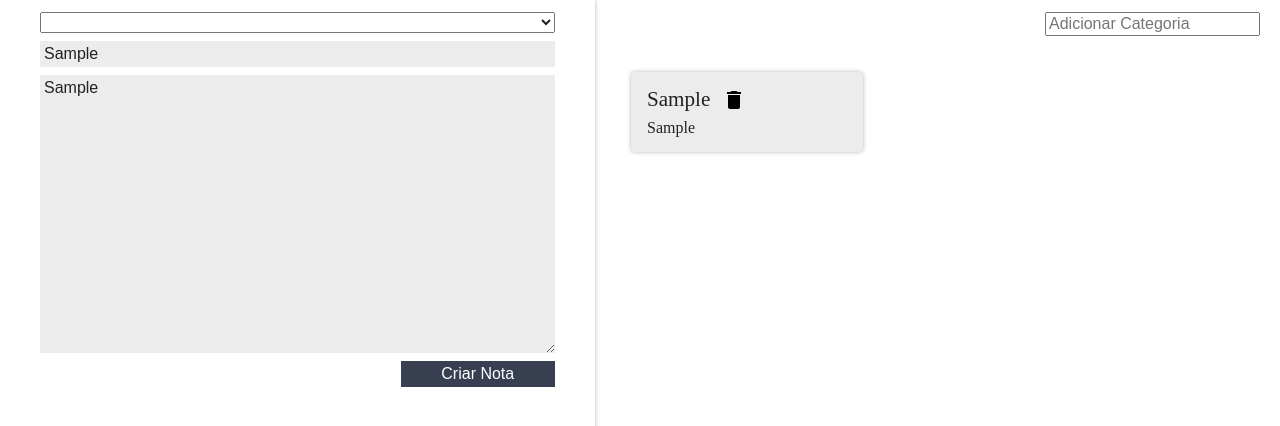
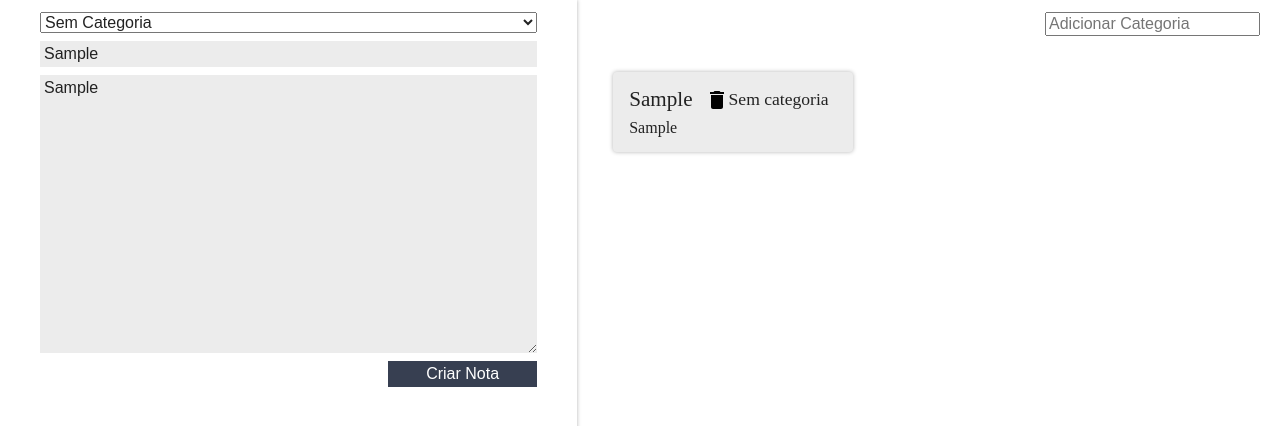
Before and after one commit to thaisascastro/react-alura, a React (Create React App) app in the folder ceep/: page / in a window 1280 px wide. Both pictures are taken after typing "Sample", "Sample" into the empty fields and a click on the button "Criar Nota". Shown: the top 426 px of the page. Built offline with nearby package versions, Linux system fonts and the light colour scheme.

Commit message:
adicionando categorias aos cards

```diff
--- a/ceep/src/App.js
+++ b/ceep/src/App.js
@@ -14,8 +14,8 @@ class App extends Component {
     };
   }
 
-  criarNota(titulo, texto) {
-    const novaNota = { titulo, texto };
+  criarNota(titulo, texto, categorias) {
+    const novaNota = { titulo, texto, categorias };
     const novoArrayNotas = [...this.state.notas, novaNota];
     const novoEstado = {
       notas: novoArrayNotas,
--- a/ceep/src/components/CardNota/CardNota.jsx
+++ b/ceep/src/components/CardNota/CardNota.jsx
@@ -16,6 +16,7 @@ export default class CardNota extends Component {
         <header className="card-nota_cabecalho">
           <h3 className="card-nota_titulo">{this.props.titulo}</h3>
           <DeleteSVG onClick={this.apagar.bind(this)}/>
+          <h4>{this.props.categorias}</h4>
         </header>
         <p className="card-nota_texto">{this.props.texto}</p>
 
--- a/ceep/src/components/FormularioCadastro/FormularioCadastro.jsx
+++ b/ceep/src/components/FormularioCadastro/FormularioCadastro.jsx
@@ -6,6 +6,12 @@ export default class FormularioCadastro extends Component {
     super(props);
     this.titulo = "";
     this.texto = "";
+    this.categorias = "Sem categoria";
+  }
+
+  _handleMudancaCategoria(event) {
+    this.categorias = event.target.value
+    event.stopPropagation();
   }
 
   _handleMudancaTitulo(event) {
@@ -21,7 +27,7 @@ export default class FormularioCadastro extends Component {
   _criarNota(event) {
     event.preventDefault();
     event.stopPropagation();
-    this.props.criarNota(this.titulo, this.texto)
+    this.props.criarNota(this.titulo, this.texto, this.categorias);
   }
 
   render() {
@@ -29,7 +35,10 @@ export default class FormularioCadastro extends Component {
       <form className="form-cadastro"
       onSubmit= {this._criarNota.bind(this)}
       >
-        <select className="form-cadastro-input">
+        <select
+        onChange={this._handleMudancaCategoria.bind(this)}
+        className="form-cadastro-input">
+          <option>Sem Categoria</option>
           {this.props.categorias.map(categorias => {
             return (
               <option>{categorias}</option>
--- a/ceep/src/components/ListaDeNotas/ListaDeNotas.jsx
+++ b/ceep/src/components/ListaDeNotas/ListaDeNotas.jsx
@@ -13,7 +13,8 @@ export default class ListaDeNotas extends Component {
               indice={index}
               apagarNota={this.props.apagarNota}
               titulo={nota.titulo}
-              texto={nota.texto}/>
+              texto={nota.texto}
+              categorias={nota.categorias}/>
             </li>
           );
         })}
```
